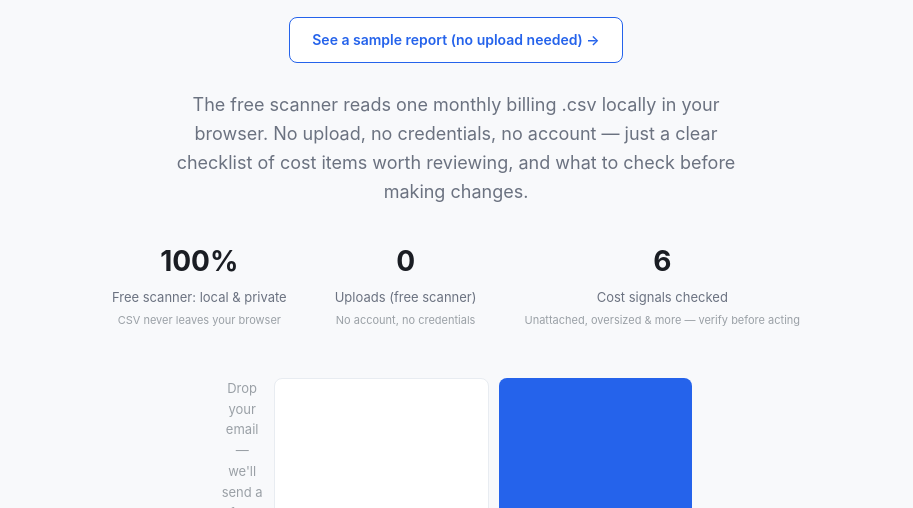
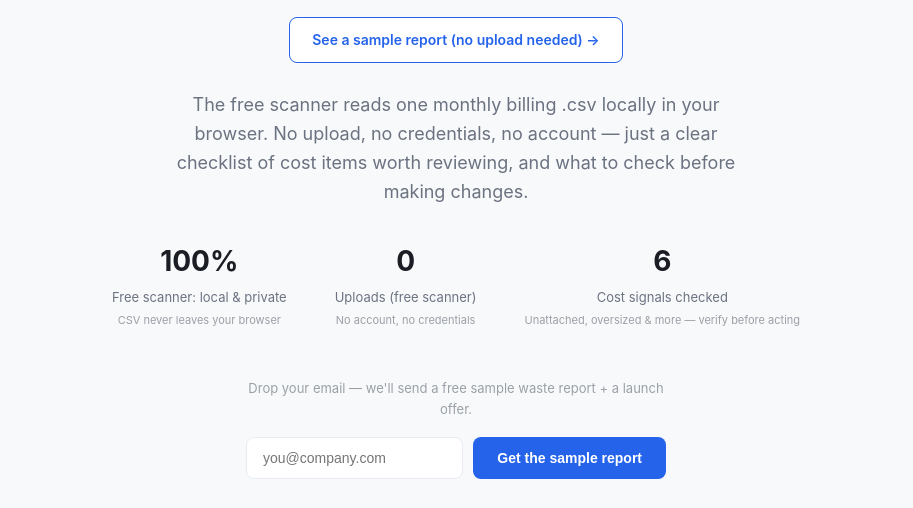
Before and after one commit to malinono/cloudsaver-ai, a plain HTML site: page index.html in a window 1280 px wide. Shown: the part 279-787 px from the top of the page, without its empty margins (184-1097 px from the left). Drawn offline with Linux system fonts and the light colour scheme.

Commit message:
Fix hero waitlist form squished layout

```diff
--- a/index.html
+++ b/index.html
@@ -315,8 +315,8 @@ input[type="file"] { display: none; }
     <div class="stat-item" data-page-node-id="OhRObDILJBdcrvs8NF3P5y"><div class="number" data-page-node-id="Hw9S5HGueGXZG2ArC7Bv2V">6</div><div class="label" data-page-node-id="DXfUV827GjytEcm7hNjSau">Cost signals checked<span class="stat-src" data-page-node-id="Am6gSjXV15vMmeVCF5jyrW">Unattached, oversized &amp; more — verify before acting</span></div></div>
   </div>
 
-  <form class="waitlist-form" id="hero-waitlist-form" onsubmit="captureEmail(event, {form:'hero-waitlist-form', email:'hero-waitlist-email', btn:'hero-waitlist-btn', thanks:'hero-waitlist-thanks', error:'hero-waitlist-error'})" style="margin-top:28px;" data-page-node-id="WsgzSodw0begKqoc5ArUQS">
-    <p style="margin-bottom:8px;font-size:13px;color:#9aa0a6;" data-page-node-id="RW8l8Zo0DwvPhPl04e70NH">Drop your email — we'll send a free sample waste report + a launch offer.</p>
+  <form class="waitlist-form" id="hero-waitlist-form" onsubmit="captureEmail(event, {form:'hero-waitlist-form', email:'hero-waitlist-email', btn:'hero-waitlist-btn', thanks:'hero-waitlist-thanks', error:'hero-waitlist-error'})" style="margin-top:28px;flex-wrap:wrap;" data-page-node-id="WsgzSodw0begKqoc5ArUQS">
+    <p style="flex-basis:100%;margin-bottom:8px;font-size:13px;color:#9aa0a6;" data-page-node-id="RW8l8Zo0DwvPhPl04e70NH">Drop your email — we'll send a free sample waste report + a launch offer.</p>
     <input type="email" id="hero-waitlist-email" placeholder="you@company.com" required data-page-node-id="RCBASztKczGhtCSSiqZAom">
     <button type="submit" id="hero-waitlist-btn" data-page-node-id="lFH7j9PmoC8pAsDGcj21uv">Get the sample report</button>
   </form>
```
